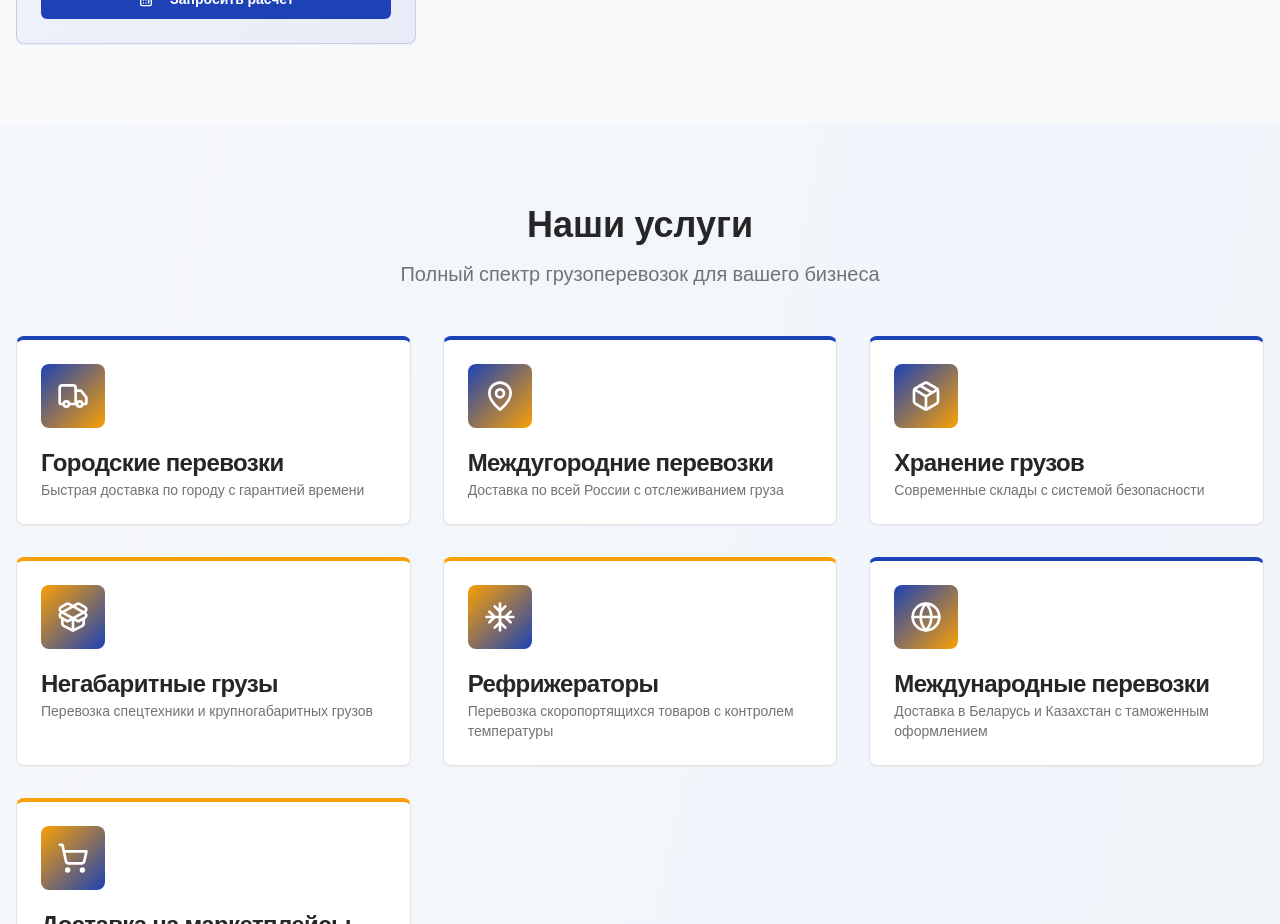
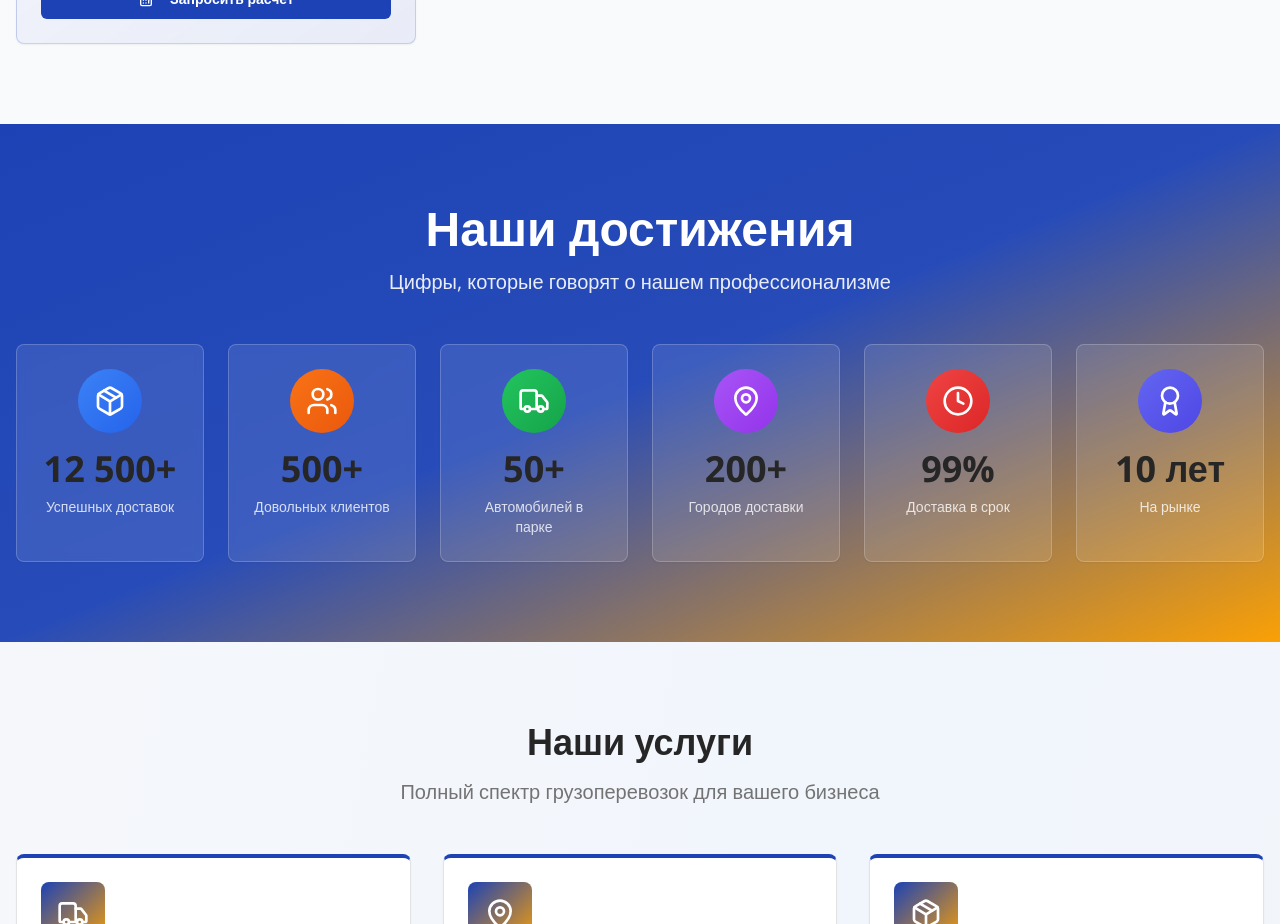
Before and after one commit to pr-poehali-dev/cargo-transport-site-1, a React (Vite) app: page / in a window 1280 px wide. Shown: the part 1520-2444 px from the top of the page. Built offline with nearby package versions, Linux system fonts and the light colour scheme.

Commit message:
Добавлена базовая функциональность

```diff
--- /dev/null
+++ b/src/components/StatsSection.tsx
@@ -0,0 +1,73 @@
+import { Card, CardContent } from '@/components/ui/card';
+import Icon from '@/components/ui/icon';
+
+const stats = [
+  {
+    icon: 'Package',
+    value: '12 500+',
+    label: 'Успешных доставок',
+    color: 'from-blue-500 to-blue-600'
+  },
+  {
+    icon: 'Users',
+    value: '500+',
+    label: 'Довольных клиентов',
+    color: 'from-orange-500 to-orange-600'
+  },
+  {
+    icon: 'Truck',
+    value: '50+',
+    label: 'Автомобилей в парке',
+    color: 'from-green-500 to-green-600'
+  },
+  {
+    icon: 'MapPin',
+    value: '200+',
+    label: 'Городов доставки',
+    color: 'from-purple-500 to-purple-600'
+  },
+  {
+    icon: 'Clock',
+    value: '99%',
+    label: 'Доставка в срок',
+    color: 'from-red-500 to-red-600'
+  },
+  {
+    icon: 'Award',
+    value: '10 лет',
+    label: 'На рынке',
+    color: 'from-indigo-500 to-indigo-600'
+  }
+];
+
+export default function StatsSection() {
+  return (
+    <section className="py-12 md:py-20 bg-gradient-to-br from-primary via-primary/95 to-accent text-white">
+      <div className="container mx-auto px-4">
+        <div className="text-center mb-8 md:mb-12">
+          <h2 className="text-3xl md:text-4xl lg:text-5xl font-bold mb-3 md:mb-4">Наши достижения</h2>
+          <p className="text-base md:text-lg lg:text-xl text-white/90 max-w-2xl mx-auto">
+            Цифры, которые говорят о нашем профессионализме
+          </p>
+        </div>
+
+        <div className="grid grid-cols-2 md:grid-cols-3 lg:grid-cols-6 gap-4 md:gap-6">
+          {stats.map((stat, index) => (
+            <Card
+              key={index}
+              className={`bg-white/10 backdrop-blur-sm border-white/20 hover:bg-white/20 transition-all animate-fade-in-up animation-delay-${index * 100}`}
+            >
+              <CardContent className="pt-6 text-center">
+                <div className={`w-12 h-12 md:w-16 md:h-16 rounded-full bg-gradient-to-br ${stat.color} flex items-center justify-center mx-auto mb-3 md:mb-4`}>
+                  <Icon name={stat.icon} size={24} className="text-white md:w-8 md:h-8" />
+                </div>
+                <div className="text-2xl md:text-3xl lg:text-4xl font-bold mb-1 md:mb-2">{stat.value}</div>
+                <div className="text-xs md:text-sm text-white/80">{stat.label}</div>
+              </CardContent>
+            </Card>
+          ))}
+        </div>
+      </div>
+    </section>
+  );
+}
--- a/src/pages/Index.tsx
+++ b/src/pages/Index.tsx
@@ -1,6 +1,7 @@
 import Header from '@/components/Header';
 import HeroSection from '@/components/HeroSection';
 import AdvantagesSection from '@/components/AdvantagesSection';
+import StatsSection from '@/components/StatsSection';
 import ServicesSection from '@/components/ServicesSection';
 import FleetSection from '@/components/FleetSection';
 import PricingSection from '@/components/PricingSection';
@@ -15,6 +16,7 @@ export default function Index() {
       <Header />
       <HeroSection />
       <AdvantagesSection />
+      <StatsSection />
       <ServicesSection />
       <FleetSection />
       <PricingSection />
```
